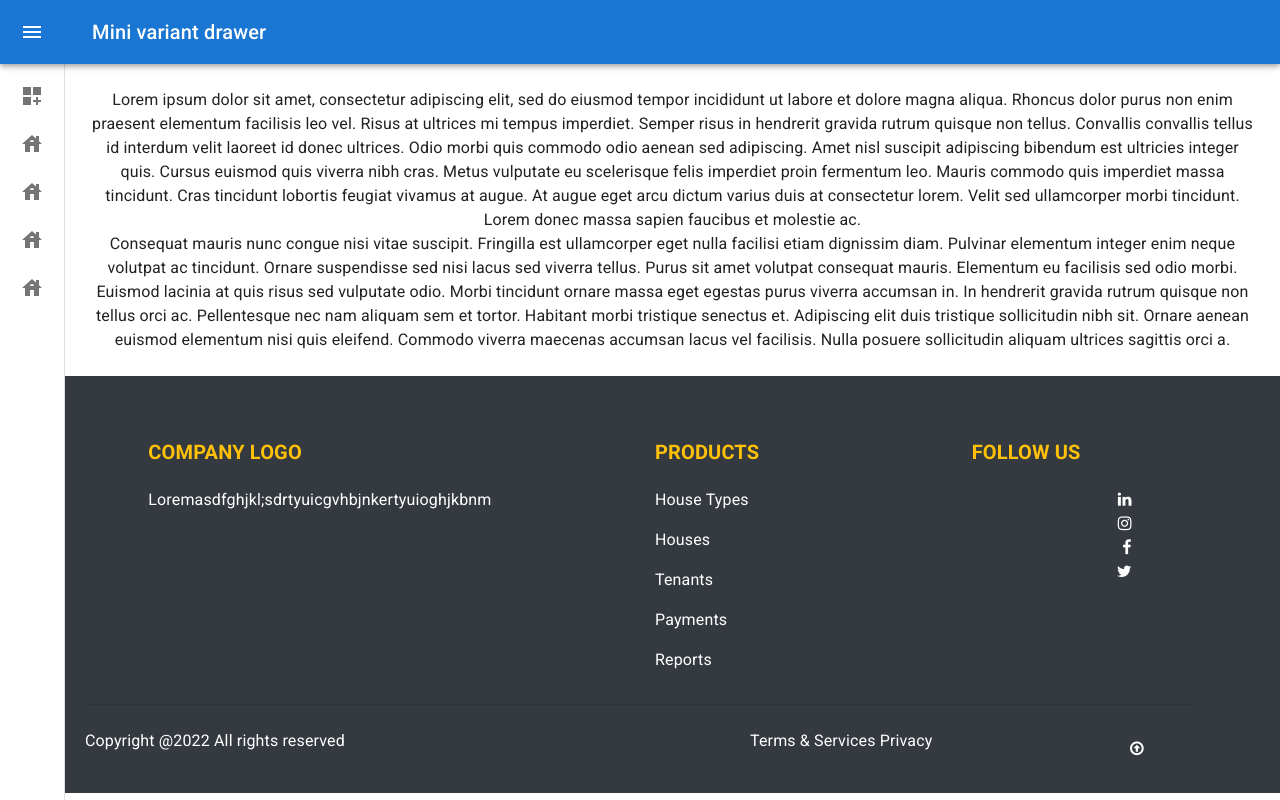
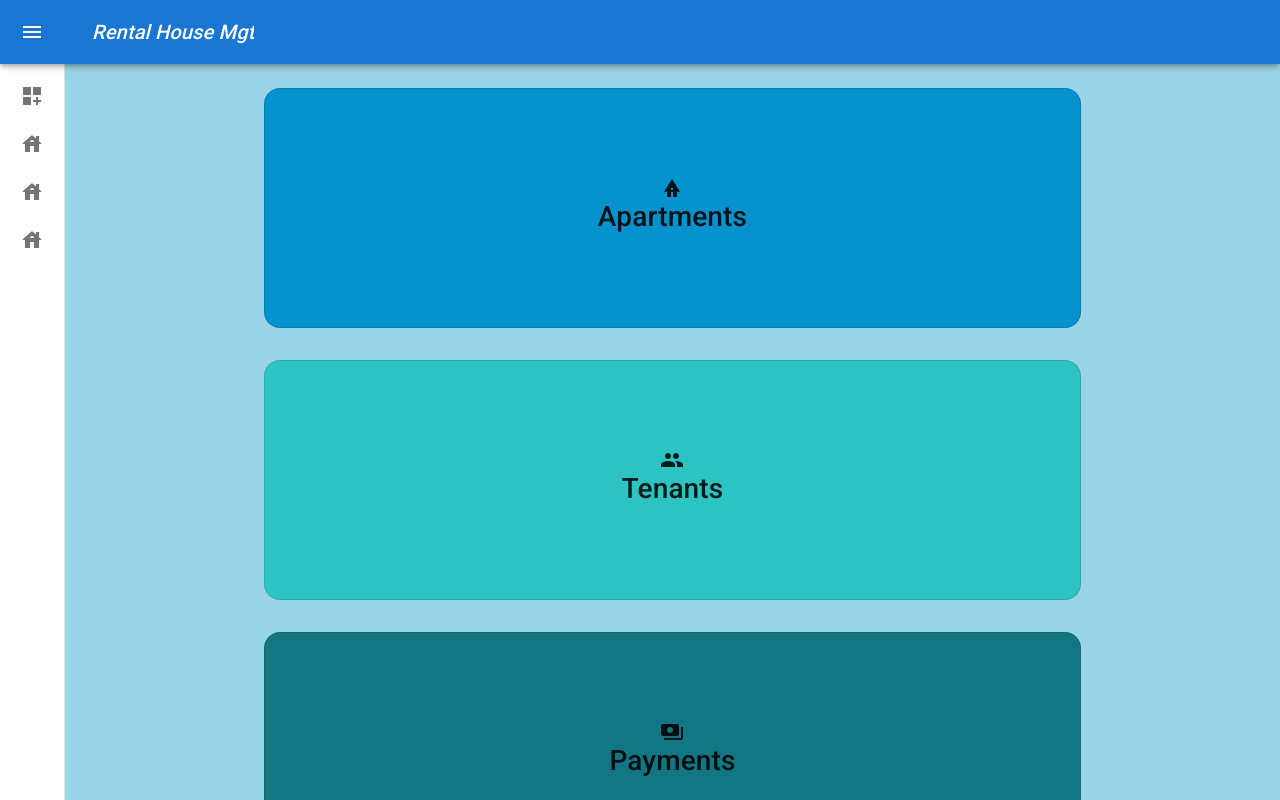
Before and after one commit to LorettaDhahabu/Rental-house-management-system, a React (Create React App) app in the folder client/: page /dashboard in a window 1280 px wide. Shown: the top 800 px of the page. Built offline with nearby package versions, Linux system fonts and the light colour scheme.

Commit message:
ceate dashborad

```diff
--- a/client/src/App.css
+++ b/client/src/App.css
@@ -88,3 +88,31 @@
 .tologin{
   margin-top: 4em !important;
 }
+.maindash{
+background-color: #9AD5E7;
+}
+.typographs{
+  display: flex;
+  flex-direction: column;
+  justify-content: center;
+  align-items: center;
+  gap: 2em;
+}
+.dashcards{
+  height: 30vh;
+  width: 70%;
+  display: flex;
+  flex-direction: column;
+  justify-content: center;
+  align-items: center;
+  border-radius: 1em;
+}
+.dashcard1{
+  background-color: #0592CD;
+}
+.dashcard2{
+  background-color: #2CC3C3;
+}
+.dashcard3{
+  background-color: #127782;
+}
--- a/client/src/component/Dashboard.js
+++ b/client/src/component/Dashboard.js
@@ -22,6 +22,9 @@ import ListItemIcon from "@mui/material/ListItemIcon";
 import ListItemText from "@mui/material/ListItemText";
 import DashboardCustomizeIcon from "@mui/icons-material/DashboardCustomize";
 import HouseIcon from "@mui/icons-material/House";
+import BungalowIcon from "@mui/icons-material/Bungalow";
+import GroupIcon from "@mui/icons-material/Group";
+import PaymentsIcon from "@mui/icons-material/Payments";
 
 const drawerWidth = 240;
 
@@ -120,7 +123,7 @@ export default function Dashboard() {
             <MenuIcon />
           </IconButton>
           <Typography variant="h6" noWrap component="div">
-            Mini variant drawer
+            <em>Rental House Mgt</em>
           </Typography>
         </Toolbar>
       </AppBar>
@@ -136,8 +139,27 @@ export default function Dashboard() {
         </DrawerHeader>
         {/* <Divider /> */}
         <List>
-          {["DashBoard", "Houses", "Tenants", "Payments", "Reports"].map(
-            (text, index) => (
+          {/* <ul>
+            <li>
+              <a href="/dashboard">Dashbord</a>
+            </li>
+            <li>
+              <a href="/apartments">Apartments</a>
+            </li>
+            <li>
+              <a href="/tenants">Tenants</a>
+            </li>
+            <li>
+              <a href="/payments">Payments</a>
+            </li>
+          </ul> */}
+
+          {[
+            <a href="/dashboard">Dashbord</a>,
+            <a href="/apartments">Apartments</a>,
+            <a href="/tenants">Tenants</a>,
+            <a href="/payments">Payments</a>,
+          ].map((text, index) => (
             <ListItem key={text} disablePadding sx={{ display: "block" }}>
               <ListItemButton
                 sx={{
@@ -154,57 +176,42 @@ export default function Dashboard() {
                   }}
                 >
                   {(() => {
-                    if(index === 0 ) {
-                     return (
-                     <DashboardCustomizeIcon />
-                     )
-                     }
-                    else {
-                     return <HouseIcon />
+                    if (index === 0) {
+                      return <DashboardCustomizeIcon />;
+                    } else {
+                      return <HouseIcon />;
                     }
                   })()}
-
-
                 </ListItemIcon>
                 <ListItemText primary={text} sx={{ opacity: open ? 1 : 0 }} />
               </ListItemButton>
             </ListItem>
-            )
-          )}
+          ))}
         </List>
         {/* <Divider /> */}
       </Drawer>
-      <Box component="main" sx={{ flexGrow: 1, p: 3 }}>
+      <Box component="main" sx={{ flexGrow: 1, p: 3 }} className="maindash">
         <DrawerHeader />
-        <Typography card>
-          Lorem ipsum dolor sit amet, consectetur adipiscing elit, sed do
-          eiusmod tempor incididunt ut labore et dolore magna aliqua. Rhoncus
-          dolor purus non enim praesent elementum facilisis leo vel. Risus at
-          ultrices mi tempus imperdiet. Semper risus in hendrerit gravida rutrum
-          quisque non tellus. Convallis convallis tellus id interdum velit
-          laoreet id donec ultrices. Odio morbi quis commodo odio aenean sed
-          adipiscing. Amet nisl suscipit adipiscing bibendum est ultricies
-          integer quis. Cursus euismod quis viverra nibh cras. Metus vulputate
-          eu scelerisque felis imperdiet proin fermentum leo. Mauris commodo
-          quis imperdiet massa tincidunt. Cras tincidunt lobortis feugiat
-          vivamus at augue. At augue eget arcu dictum varius duis at consectetur
-          lorem. Velit sed ullamcorper morbi tincidunt. Lorem donec massa sapien
-          faucibus et molestie ac.
+        <div className="typographs">
+          <Typography className="card container dashcards dashcard1">
+            <div>
+              <BungalowIcon className="houseicon" />
+              <h3>Apartments</h3>
+            </div>
           </Typography>
-        <Typography card>
-          Consequat mauris nunc congue nisi vitae suscipit. Fringilla est
-          ullamcorper eget nulla facilisi etiam dignissim diam. Pulvinar
-          elementum integer enim neque volutpat ac tincidunt. Ornare suspendisse
-          sed nisi lacus sed viverra tellus. Purus sit amet volutpat consequat
-          mauris. Elementum eu facilisis sed odio morbi. Euismod lacinia at quis
-          risus sed vulputate odio. Morbi tincidunt ornare massa eget egestas
-          purus viverra accumsan in. In hendrerit gravida rutrum quisque non
-          tellus orci ac. Pellentesque nec nam aliquam sem et tortor. Habitant
-          morbi tristique senectus et. Adipiscing elit duis tristique
-          sollicitudin nibh sit. Ornare aenean euismod elementum nisi quis
-          eleifend. Commodo viverra maecenas accumsan lacus vel facilisis. Nulla
-          posuere sollicitudin aliquam ultrices sagittis orci a.
+          <Typography className="card container dashcards dashcard2">
+            <div>
+              <GroupIcon className="tenanticon" />
+              <h3>Tenants</h3>
+            </div>
           </Typography>
+          <Typography className="card container dashcards dashcard3">
+            <div>
+              <PaymentsIcon className="payicon" />
+              <h3>Payments</h3>
+            </div>
+          </Typography>
+        </div>
       </Box>
     </Box>
   );
--- a/client/src/component/Header.js
+++ b/client/src/component/Header.js
@@ -42,6 +42,11 @@ function Header() {
             </a>
           </li>
           <li className="nav-item active">
+            <a className="nav-link" href="/dashboard">
+              <i className="fa fa-cutlery" aria-hidden="true"></i> Dashboard
+            </a>
+          </li>
+          <li className="nav-item active">
             <a className="nav-link" href="/signin">
               <button type="button" className="btn btn-primary">
                 Login
```
Lines whose indentation alone changed are shown as unchanged.
